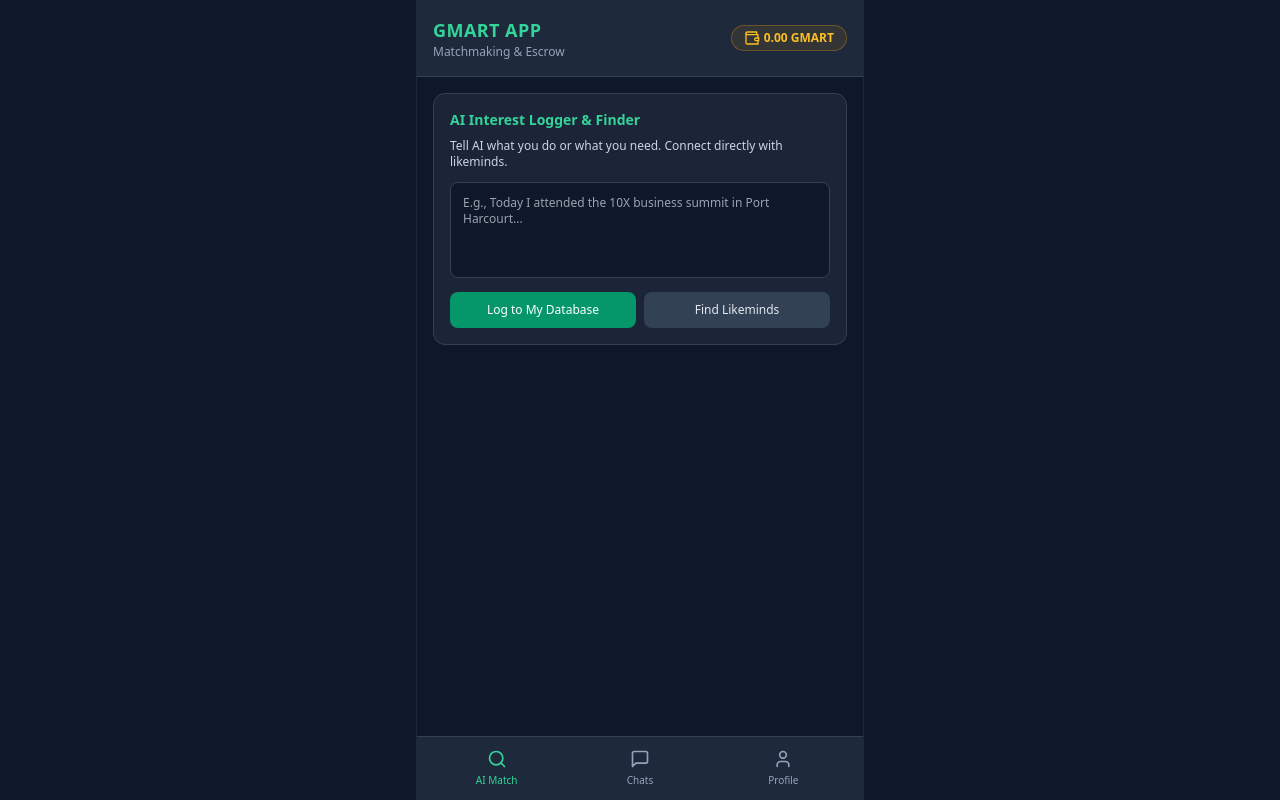
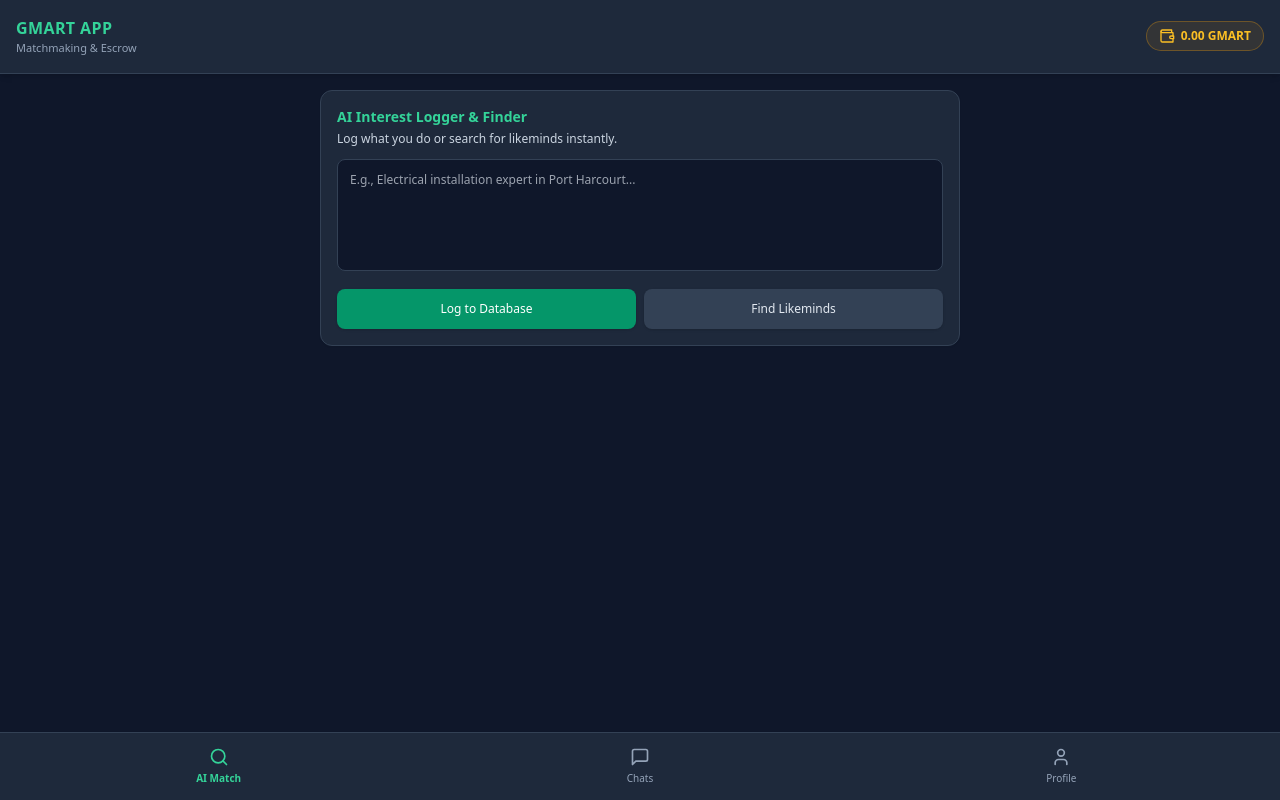
Before and after one commit to Joseph15050/GMART-APP, a React (Vite) app: page / in a window 1280 px wide. Built offline with nearby package versions, Linux system fonts and the light colour scheme.

Commit message:
Enhance App with new features and UI updates

```diff
--- a/src/App.jsx
+++ b/src/App.jsx
@@ -1,41 +1,77 @@
 import React, { useState } from 'react';
-import { MessageSquare, Search, User, Wallet } from 'lucide-react';
+import { MessageSquare, Search, User, Wallet, Send, ShieldCheck, Trash2 } from 'lucide-react';
 
 export default function App() {
   const [activeTab, setActiveTab] = useState('matchmaking');
+  const [logInput, setLogInput] = useState('');
+  const [balance, setBalance] = useState('0.00');
+  const [statusMessage, setStatusMessage] = useState('');
+
+  const handleLogData = () => {
+    if (!logInput.trim()) return;
+    setStatusMessage('Logging data to AI database...');
+    setTimeout(() => {
+      setStatusMessage('Successfully logged!');
+      setLogInput('');
+      setTimeout(() => setStatusMessage(''), 3000);
+    }, 1000);
+  };
+
+  const handleFindLikeminds = () => {
+    if (!logInput.trim()) return;
+    setStatusMessage('Searching AI vector database for matches...');
+    setTimeout(() => {
+      setStatusMessage('Match search simulated successfully!');
+      setTimeout(() => setStatusMessage(''), 3000);
+    }, 1000);
+  };
 
   return (
-    <div className="flex flex-col h-screen max-w-md mx-auto bg-slate-900 border-x border-slate-800">
+    <div className="flex flex-col w-full min-h-screen bg-slate-900 text-slate-100">
       {/* Header */}
-      <header className="p-4 bg-slate-800 border-b border-slate-700 flex justify-between items-center">
+      <header className="p-4 bg-slate-800 border-b border-slate-700 flex justify-between items-center sticky top-0 z-10 shadow-md">
         <div>
-          <h1 className="font-bold text-emerald-400 text-lg tracking-wide">GMART APP</h1>
-          <p className="text-xs text-slate-400">Matchmaking & Escrow</p>
+          <h1 className="font-bold text-emerald-400 text-base tracking-wide">GMART APP</h1>
+          <p className="text-[11px] text-slate-400">Matchmaking & Escrow</p>
         </div>
-        <div className="flex items-center gap-1 bg-amber-500/10 border border-amber-500/30 px-3 py-1 rounded-full">
+        <div className="flex items-center gap-1.5 bg-amber-500/10 border border-amber-500/30 px-3 py-1.5 rounded-full">
           <Wallet className="w-4 h-4 text-amber-400" />
-          <span className="text-xs font-bold text-amber-400">0.00 GMART</span>
+          <span className="text-xs font-bold text-amber-400">{balance} GMART</span>
         </div>
       </header>
 
       {/* Main Content Area */}
-      <main className="flex-1 overflow-y-auto p-4">
+      <main className="flex-1 p-4 pb-24 overflow-y-auto max-w-2xl mx-auto w-full">
+        {statusMessage && (
+          <div className="mb-4 p-3 bg-emerald-500/10 border border-emerald-500/30 text-emerald-400 text-xs rounded-lg text-center animate-pulse">
+            {statusMessage}
+          </div>
+        )}
+
         {activeTab === 'matchmaking' && (
           <div className="space-y-4">
-            <div className="bg-slate-800/80 p-4 rounded-xl border border-slate-700">
-              <h2 className="text-sm font-semibold text-emerald-400 mb-2">AI Interest Logger & Finder</h2>
+            <div className="bg-slate-800 p-4 rounded-xl border border-slate-700 shadow-sm">
+              <h2 className="text-sm font-semibold text-emerald-400 mb-1">AI Interest Logger & Finder</h2>
               <p className="text-xs text-slate-300 mb-3">
-                Tell AI what you do or what you need. Connect directly with likeminds.
+                Log what you do or search for likeminds instantly.
               </p>
               <textarea
-                placeholder="E.g., Today I attended the 10X business summit in Port Harcourt..."
-                className="w-full bg-slate-900 border border-slate-700 rounded-lg p-3 text-xs text-slate-200 focus:outline-none focus:border-emerald-500 h-24 resize-none"
+                value={logInput}
+                onChange={(e) => setLogInput(e.target.value)}
+                placeholder="E.g., Electrical installation expert in Port Harcourt..."
+                className="w-full bg-slate-900 border border-slate-700 rounded-lg p-3 text-xs text-slate-200 focus:outline-none focus:border-emerald-500 h-28 resize-none mb-3"
               ></textarea>
-              <div className="flex gap-2 mt-2">
-                <button className="flex-1 bg-emerald-600 hover:bg-emerald-500 text-white text-xs py-2.5 rounded-lg font-medium transition">
-                  Log to My Database
+              <div className="flex gap-2">
+                <button
+                  onClick={handleLogData}
+                  className="flex-1 bg-emerald-600 hover:bg-emerald-500 text-white text-xs py-3 rounded-lg font-medium transition shadow"
+                >
+                  Log to Database
                 </button>
-                <button className="flex-1 bg-slate-700 hover:bg-slate-600 text-slate-200 text-xs py-2.5 rounded-lg font-medium transition">
+                <button
+                  onClick={handleFindLikeminds}
+                  className="flex-1 bg-slate-700 hover:bg-slate-600 text-slate-200 text-xs py-3 rounded-lg font-medium transition shadow"
+                >
                   Find Likeminds
                 </button>
               </div>
@@ -44,39 +80,56 @@ export default function App() {
         )}
 
         {activeTab === 'chat' && (
-          <div className="text-center py-12">
-            <MessageSquare className="w-12 h-12 text-slate-600 mx-auto mb-2" />
-            <p className="text-sm text-slate-400">LagosLife style web chats will load here.</p>
+          <div className="space-y-3">
+            <div className="bg-slate-800 p-3 rounded-xl border border-slate-700 text-center py-12">
+              <MessageSquare className="w-12 h-12 text-emerald-400 mx-auto mb-2 opacity-80" />
+              <h3 className="text-sm font-semibold text-slate-200">LagosLife Chatroom</h3>
+              <p className="text-xs text-slate-400 mt-1">Connect with matched users securely.</p>
+            </div>
           </div>
         )}
 
         {activeTab === 'profile' && (
-          <div className="text-center py-12">
-            <User className="w-12 h-12 text-slate-600 mx-auto mb-2" />
-            <p className="text-sm text-slate-400">Profile & Avatar configuration.</p>
+          <div className="space-y-4">
+            <div className="bg-slate-800 p-4 rounded-xl border border-slate-700">
+              <h2 className="text-sm font-semibold text-emerald-400 mb-2">My Profile & Data Controls</h2>
+              <div className="space-y-3 text-xs text-slate-300">
+                <div className="p-3 bg-slate-900 rounded-lg border border-slate-700 flex justify-between items-center">
+                  <span>Avatar Selection</span>
+                  <span className="text-emerald-400 font-medium">Male Avatar</span>
+                </div>
+                <div className="p-3 bg-slate-900 rounded-lg border border-slate-700 flex justify-between items-center">
+                  <span>Device IP Protection</span>
+                  <span className="text-slate-400">Tracked & Secured</span>
+                </div>
+                <button className="w-full bg-red-500/10 border border-red-500/30 text-red-400 py-2.5 rounded-lg font-medium flex items-center justify-center gap-2 hover:bg-red-500/20 transition">
+                  <Trash2 className="w-4 h-4" /> Erase Personal Database
+                </button>
+              </div>
+            </div>
           </div>
         )}
       </main>
 
       {/* Retro Bottom Navigation Bar */}
-      <nav className="bg-slate-800 border-t border-slate-700 grid grid-cols-3 p-2">
+      <nav className="fixed bottom-0 left-0 right-0 bg-slate-800 border-t border-slate-700 grid grid-cols-3 p-2 z-20 shadow-lg">
         <button
           onClick={() => setActiveTab('matchmaking')}
-          className={`flex flex-col items-center py-1 ${activeTab === 'matchmaking' ? 'text-emerald-400' : 'text-slate-400'}`}
+          className={`flex flex-col items-center py-1.5 transition ${activeTab === 'matchmaking' ? 'text-emerald-400 font-bold' : 'text-slate-400'}`}
         >
           <Search className="w-5 h-5" />
           <span className="text-[10px] mt-1">AI Match</span>
         </button>
         <button
           onClick={() => setActiveTab('chat')}
-          className={`flex flex-col items-center py-1 ${activeTab === 'chat' ? 'text-emerald-400' : 'text-slate-400'}`}
+          className={`flex flex-col items-center py-1.5 transition ${activeTab === 'chat' ? 'text-emerald-400 font-bold' : 'text-slate-400'}`}
         >
           <MessageSquare className="w-5 h-5" />
           <span className="text-[10px] mt-1">Chats</span>
         </button>
         <button
           onClick={() => setActiveTab('profile')}
-          className={`flex flex-col items-center py-1 ${activeTab === 'profile' ? 'text-emerald-400' : 'text-slate-400'}`}
+          className={`flex flex-col items-center py-1.5 transition ${activeTab === 'profile' ? 'text-emerald-400 font-bold' : 'text-slate-400'}`}
         >
           <User className="w-5 h-5" />
           <span className="text-[10px] mt-1">Profile</span>
@@ -84,4 +137,4 @@ export default function App() {
       </nav>
     </div>
   );
-                                      }
+          }
```
